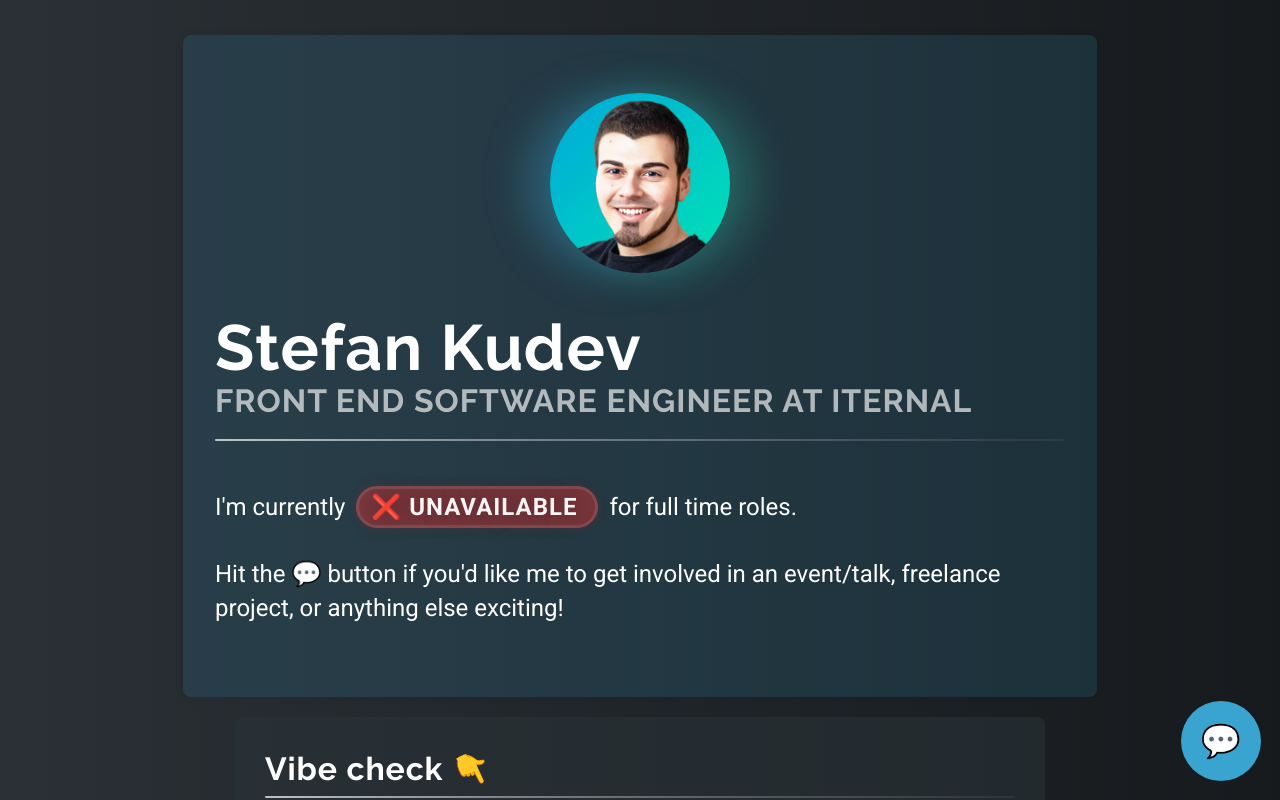
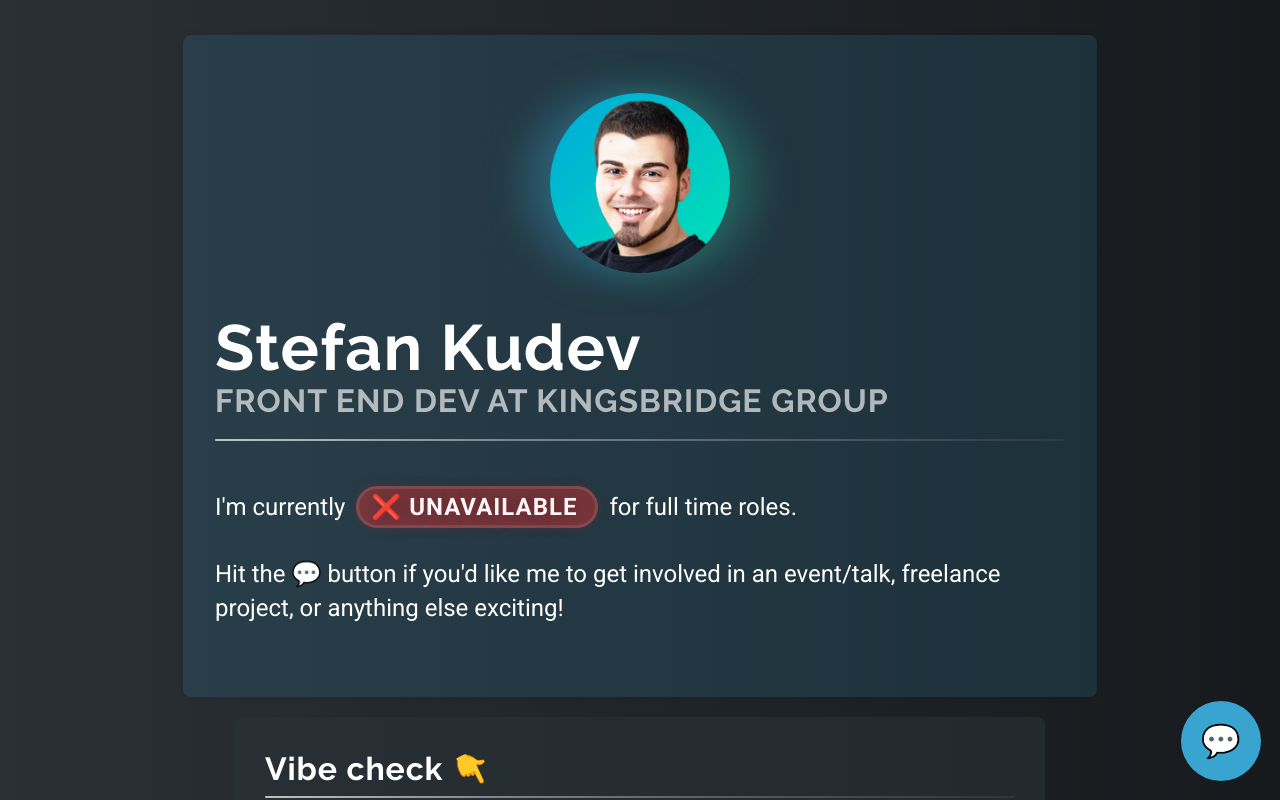
Before and after one commit to stefankudev/stefan_kudev_portfolio_website, a React (Create React App) app: page / in a window 1280 px wide. Shown: the top 800 px of the page. Built offline with nearby package versions, Linux system fonts and the light colour scheme.

Commit message:
change employer

```diff
--- a/package.json
+++ b/package.json
@@ -18,6 +18,7 @@
     "react-spring": "^8.0.27",
     "semantic-ui-css": "^2.4.1",
     "spring": "0.0.0",
+    "swiper": "^7.0.3",
     "uuid": "^8.3.2",
     "web-vitals": "^0.2.4"
   },
--- a/src/App.js
+++ b/src/App.js
@@ -31,12 +31,12 @@ function App() {
       <main className={contactActive ? cn(css.blur) : null}>
         <TitleCard
           availability={false}
-          tagline="Front End Software Engineer at Iternal"
-          // preferredWork={[
-          //   "Full Stack Developer Roles",
-          //   "Front End Developer Roles",
-          //   "Freelance/Contract Work",
-          // ]}
+          tagline="Front End Dev at Kingsbridge Group"
+        // preferredWork={[
+        //   "Full Stack Developer Roles",
+        //   "Front End Developer Roles",
+        //   "Freelance/Contract Work",
+        // ]}
         />
         <VibeCheck codeWarsBadgeSize="large" />
         <Projects />
```
Also changed, not shown: 1 other file (tests, documents, lock files or other folders).
